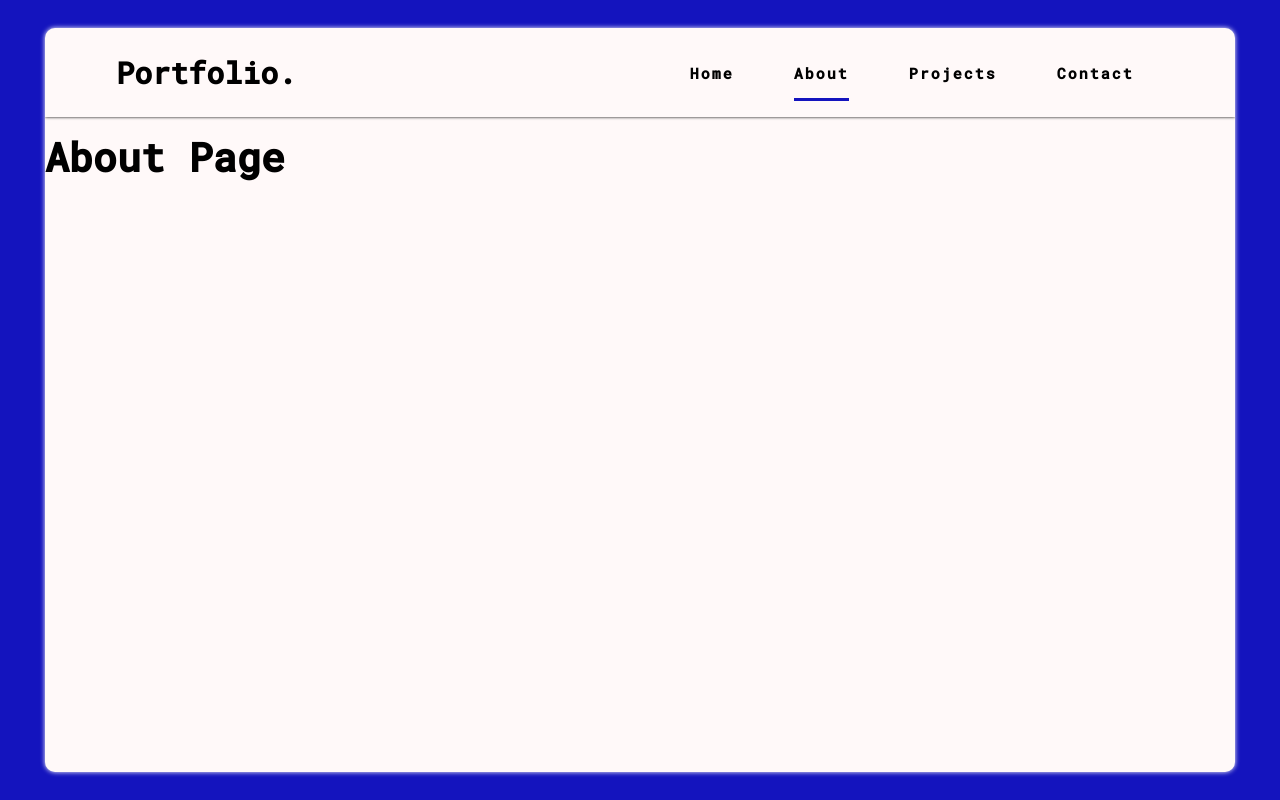
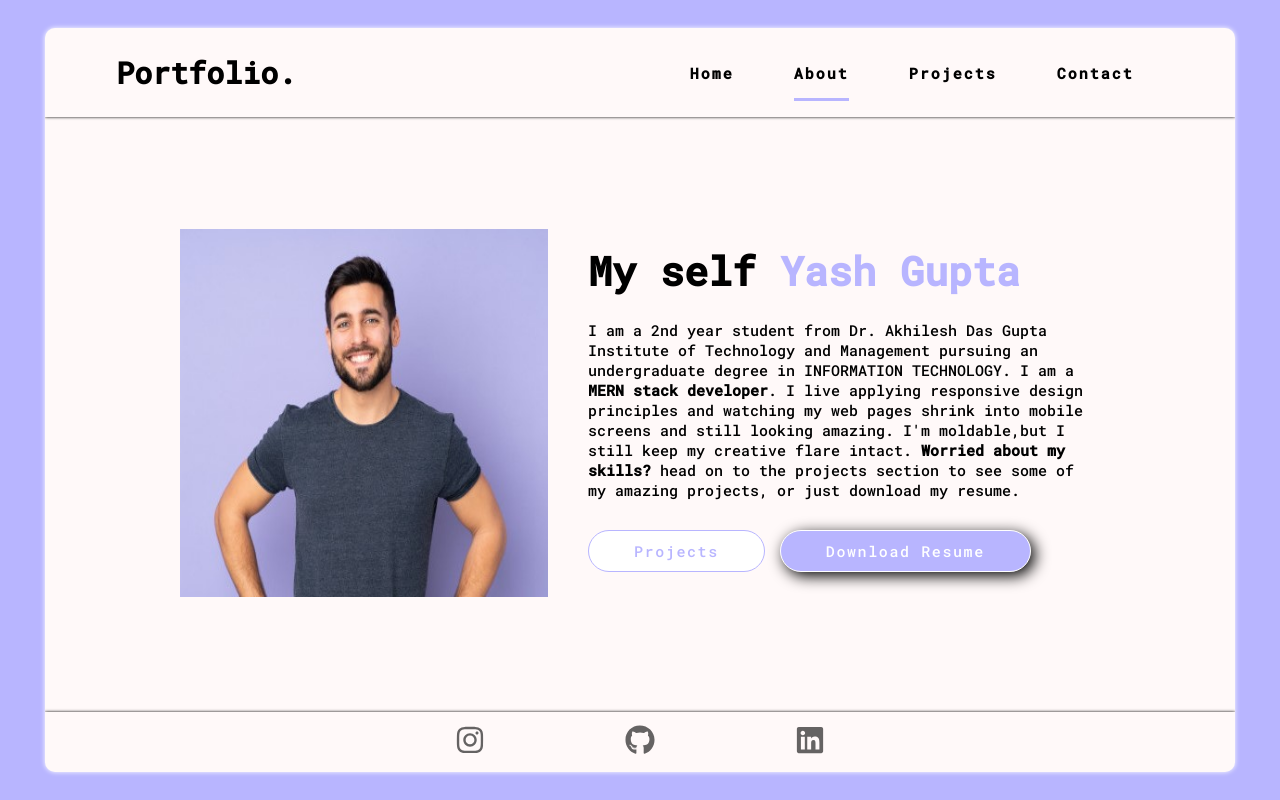
Before and after one commit to YashGupta29/Portfolio-Website, a React (Create React App) app: page /about in a window 1280 px wide. Built offline with nearby package versions, Linux system fonts and the light colour scheme; a web font is replaced by a local one.

Commit message:
About and Footer Component added

```diff
--- a/src/components/App.css
+++ b/src/components/App.css
@@ -23,49 +23,34 @@ body {
 
 .container {
   background-color: #fff9f9;
-  transform: translateZ(1px);
   overflow: hidden;
   box-shadow: 0px 0px 5px white;
   border-radius: 10px;
   height: 93vh;
   width: 93vw;
 }
-
-/* Home Component */
 .wrapper {
-  width: 100%;
+  /* position: absolute;
+  top: 0;
+  left: 0; */
   display: flex;
   justify-content: space-between;
   align-items: center;
   width: 100%;
-  height: 73%;
-  margin: auto 0;
+  height: 80%;
+  margin: auto;
   padding: 20px 6%;
 }
-h1 {
-  font-size: 40px;
-  line-height: 79px;
-}
-span {
-  color: var(--primary);
-}
-
-.right img {
-  position: absolute;
-  bottom: 30px;
-  right: 6%;
-  height: 30rem;
-  width: 25rem;
-}
-
 .btn {
   display: inline-block;
   margin-top: 30px;
+  margin-right: 15px;
   font-size: 18px;
   text-decoration: none;
   color: white;
   font-weight: 500;
   padding: 10px 45px;
+  border: 1px solid white;
   border-radius: 50px;
   background-color: var(--primary);
   box-shadow: 4px 4px 15px black;
@@ -76,27 +61,91 @@ span {
 .btn:hover {
   background-color: white;
   color: var(--primary);
+  border-color: var(--primary);
 }
+.btn-2 {
+  background-color: white;
+  color: var(--primary);
+  border: 1px solid var(--primary);
+  box-shadow: 4px 4px 15px transparent;
+}
+.btn-2:hover {
+  background-color: var(--primary);
+  color: white;
+  border-color: white;
+  box-shadow: 4px 4px 15px black;
+}
+p {
+  margin-top: 10px;
+  font-size: 15px;
+}
+
+/* Home Component */
+
+h1 {
+  font-size: 40px;
+  line-height: 79px;
+}
+span {
+  color: var(--primary);
+}
+
+.right img {
+  /* position: absolute;
+  bottom: 30px;
+  right: 6%; */
+  height: 30rem;
+  width: 25rem;
+}
+
+/* About Component */
+.about {
+  justify-content: center;
+}
+.about .left {
+  margin-right: 20px;
+}
+.about .left img {
+  width: 23rem;
+  height: 23rem;
+}
+.about .right {
+  margin-left: 20px;
+  max-width: 32rem;
+  height: 23rem;
+}
+.about .right .btn {
+  font-size: 15px;
+}
+.about .right .btn:hover {
+  box-shadow: 0 0 2px transparent;
+}
+.about .right .btn-2:hover {
+  box-shadow: 4px 4px 15px black;
+}
+/* Footer Component */
 .links {
   position: absolute;
-  left: 0%;
-  bottom: 0%;
+  bottom: 0;
+  left: 0;
+  height: 8%;
+  width: 100%;
   display: flex;
+  justify-content: center;
   align-items: center;
-  justify-content: center;
-  text-decoration: none;
-  margin-left: 6%;
-  margin-bottom: 30px;
+  padding: 0 6%;
+  position: relative;
+  z-index: 99;
+  box-shadow: 0px 0px 3px black;
 }
+
 .link {
   height: 30px;
   width: 30px;
   opacity: 0.6;
-  margin-right: 80px;
+  margin: 0 70px;
   transition: all 0.3s ease;
 }
 .link:hover {
   opacity: 1;
 }
-
-/* About Component */
--- a/src/components/App.js
+++ b/src/components/App.js
@@ -1,14 +1,23 @@
 import "./App.css";
-import React, { useState } from "react";
+import React, { useState, useEffect } from "react";
 import { BrowserRouter as Router, Switch, Route } from "react-router-dom";
 import Home from "./pages/Home";
 import About from "./pages/About";
 import Projects from "./pages/Projects";
 import Contact from "./pages/Contact";
 import Navbar from "./Navbar/Navbar";
+import Footer from "./pages/Footer";
 
 function App() {
-  const [theme, setTheme] = useState("#1414be");
+  const [theme, setTheme] = useState("");
+
+  useEffect(() => {
+    let curURL = window.location.href;
+    if (curURL.endsWith("/")) setTheme("#1414be");
+    else if (curURL.endsWith("/about")) setTheme("#b8b5ff");
+    else if (curURL.endsWith("/projects")) setTheme("grey");
+    else if (curURL.endsWith("/contact")) setTheme("green");
+  }, [theme]);
 
   const changeTheme = (color) => {
     setTheme(color);
@@ -26,6 +35,7 @@ function App() {
             <Route exact path="/projects" component={Projects} />
             <Route exact path="/contact" component={Contact} />
           </Switch>
+          <Footer />
         </Router>
       </div>
     </body>
--- a/src/components/Navbar/MenuList.js
+++ b/src/components/Navbar/MenuList.js
@@ -7,7 +7,7 @@ export const MenuList = [
   {
     title: "About",
     url: "/about",
-    theme: "black",
+    theme: "#b8b5ff",
   },
   {
     title: "Projects",
--- a/src/components/Navbar/Navbar.css
+++ b/src/components/Navbar/Navbar.css
@@ -1,4 +1,7 @@
 nav {
+  position: absolute;
+  top: 0;
+  left: 0;
   height: 12%;
   width: 100%;
   display: flex;
--- a/src/components/pages/About.js
+++ b/src/components/pages/About.js
@@ -1,9 +1,36 @@
 import React from "react";
+import { NavLink } from "react-router-dom";
+import Pic from "../images/about.png";
+import Resume from "../assets/Resume.pdf";
 
 const About = () => {
   return (
-    <div>
-      <h1>About Page</h1>
+    <div className="wrapper about">
+      <div className="left">
+        <img src={Pic} alt="About" />
+      </div>
+      <div className="right">
+        <h1>
+          My self <span>Yash Gupta</span>
+        </h1>
+        <p>
+          I am a 2nd year student from Dr. Akhilesh Das Gupta Institute of
+          Technology and Management pursuing an undergraduate degree in
+          INFORMATION TECHNOLOGY. I am a <strong>MERN stack developer</strong>.
+          I live applying responsive design principles and watching my web pages
+          shrink into mobile screens and still looking amazing. I'm moldable,but
+          I still keep my creative flare intact.{" "}
+          <strong>Worried about my skills?</strong> head on to the projects
+          section to see some of my amazing projects, or just download my
+          resume.
+        </p>
+        <NavLink exact to="/projects" className="btn btn-2">
+          Projects
+        </NavLink>
+        <a href={Resume} download="resume.pdf" className="btn">
+          Download Resume
+        </a>
+      </div>
     </div>
   );
 };
--- /dev/null
+++ b/src/components/pages/Footer.js
@@ -0,0 +1,28 @@
+import React from "react";
+import insta from "../assets/icons/insta.svg";
+import github from "../assets/icons/github.svg";
+import linkedin from "../assets/icons/linkedin.svg";
+
+const Footer = () => {
+  return (
+    <div className="links">
+      <a href="https://www.instagram.com/" target="_blank" rel="noreferrer">
+        <img src={insta} alt="Instagram" className="link" />
+      </a>
+
+      <a href="https://github.com/YashGupta29" target="_blank" rel="noreferrer">
+        <img src={github} alt="Github" className="link" />
+      </a>
+
+      <a
+        href="https://www.linkedin.com/in/yash-g-634b3411b/"
+        target="_blank"
+        rel="noreferrer"
+      >
+        <img src={linkedin} alt="Linkedin" className="link" />
+      </a>
+    </div>
+  );
+};
+
+export default Footer;
--- a/src/components/pages/Home.js
+++ b/src/components/pages/Home.js
@@ -1,14 +1,12 @@
 import React from "react";
 import { NavLink } from "react-router-dom";
 import Pic from "../images/pic.png";
-import insta from "../assets/icons/insta.svg";
-import github from "../assets/icons/github.svg";
-import linkedin from "../assets/icons/linkedin.svg";
 
 const Home = () => {
   return (
     <div className="wrapper">
       <div className="left">
+        <div className="top">
           <h1>
             Hi
             <br />
@@ -16,36 +14,13 @@ const Home = () => {
             <br />
             Web Developer
           </h1>
-        {/* <a href={Resume} download="resume.pdf" className="btn">
-          Download Resume
-        </a> */}
           <NavLink exact to="/contact" className="btn">
             Hire Me
           </NavLink>
         </div>
+      </div>
       <div className="right">
         <img src={Pic} alt="profile" />
-      </div>
-      <div className="links">
-        <a href="https://www.instagram.com/" target="_blank" rel="noreferrer">
-          <img src={insta} alt="Instagram" className="link" />
-        </a>
-
-        <a
-          href="https://github.com/YashGupta29"
-          target="_blank"
-          rel="noreferrer"
-        >
-          <img src={github} alt="Github" className="link" />
-        </a>
-
-        <a
-          href="https://www.linkedin.com/in/yash-g-634b3411b/"
-          target="_blank"
-          rel="noreferrer"
-        >
-          <img src={linkedin} alt="Linkedin" className="link" />
-        </a>
       </div>
     </div>
   );
```
Also changed, not shown: src/components/images/about.png (added). Lines whose indentation alone changed are shown as unchanged.
